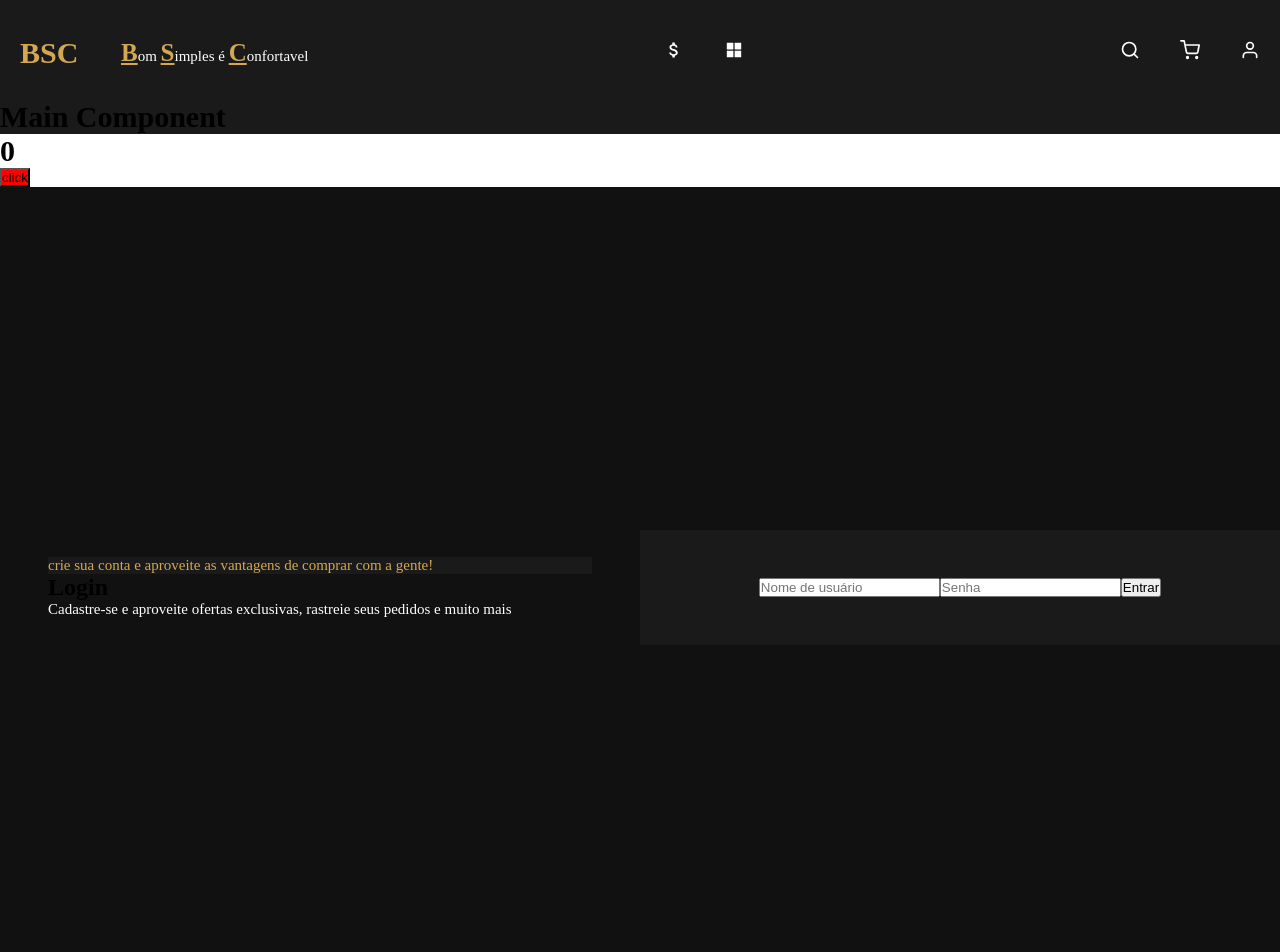
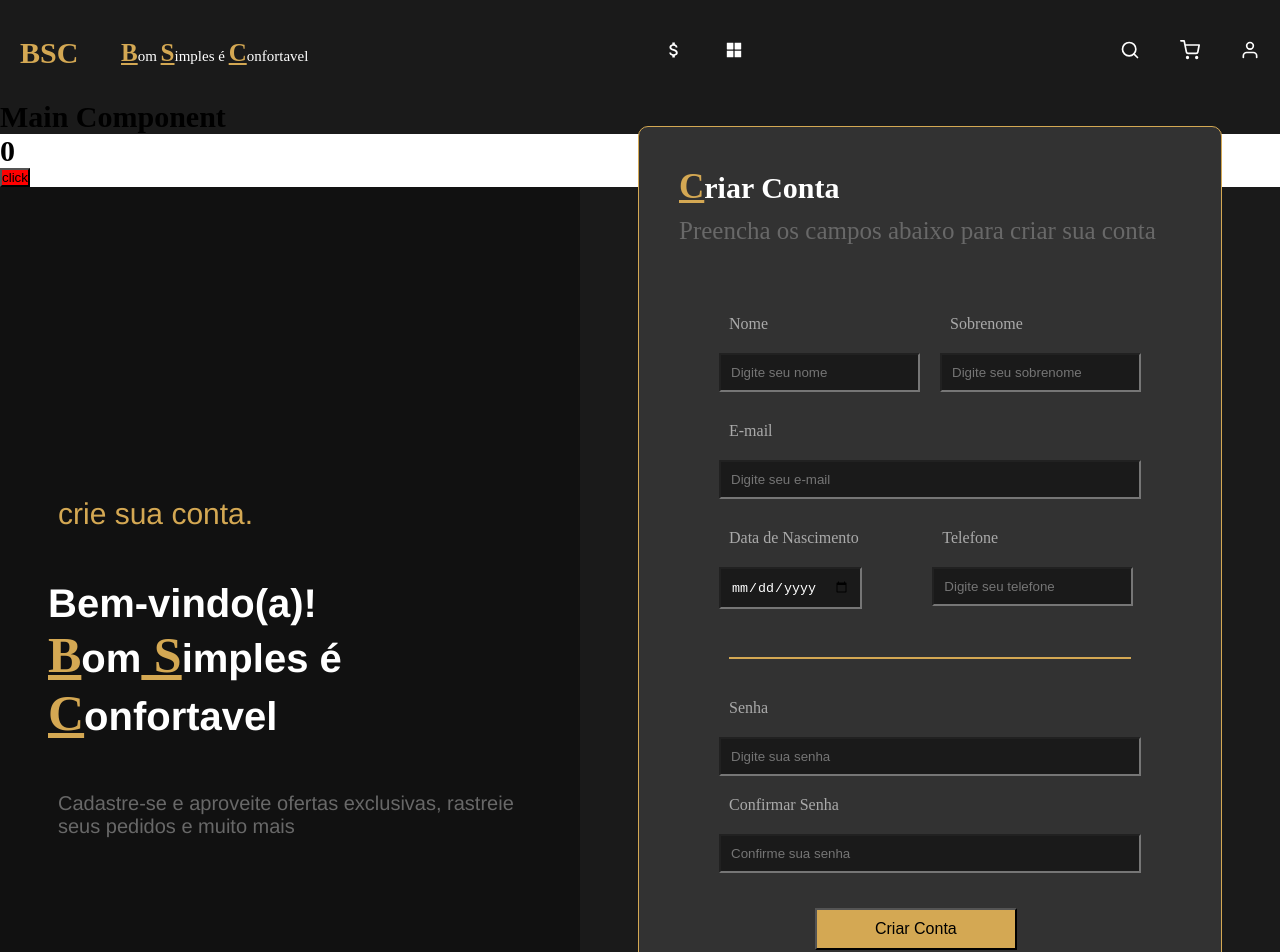
Before and after one commit to wenderWRS3/BSC, a React (Vite) app: page / in a window 1280 px wide. Shown: the top 952 px of the page. Built offline with nearby package versions, Linux system fonts and the light colour scheme.

Commit message:
formulário pronto

```diff
--- a/src/paginalog/Log.css
+++ b/src/paginalog/Log.css
@@ -1,11 +1,12 @@
-#log{
+#log {
     display: flex;
     justify-content: space-between;
     align-items: center;
-    background-color:#111111;
-    height: 100vh;
+    background-color: #111111;
+    height: 120vh;
 }
-#cinquenta{
+
+#cinquenta {
     flex: 1;
     background: #111;
     display: flex;
@@ -13,15 +14,184 @@
     justify-content: center;
     padding: 48px;
 }
-#textoLog{
-    color:  #D4A853;
+
+
+/*stylo e marca*/
+#log_subtitulo {
+   display: black;
+}
+.text_log {
+    color: #D4A853;
+    background-color: #111111;
+    font-size: 30px;
+    margin: 50px 10px;
+    font-family: 'Franklin Gothic Medium', 'Arial Narrow', Arial, sans-serif;
+}
+#texto_Log {
+    color: white;
+    background-color: #111111;
+    font-size: 40px;
+    font-family: 'Franklin Gothic Medium', 'Arial Narrow', Arial, sans-serif;
+}
+#MARCA {
+    color: white;
+    background-color: #111111;
+    font-size: 40px;
+    font-family: 'Franklin Gothic Medium', 'Arial Narrow', Arial, sans-serif;
+}
+#BSC {
+    color: #D4A853;
+    background-color: #111111;
+    font-size: 50px;
+    font-family:'Times New Roman', Times, serif;
+}
+#Plog_sty {
+    color: #686868;
+    background-color: #111111;
+    font-size: 20px;
+    margin: 50px 10px;
+    font-family: 'Franklin Gothic Medium', 'Arial Narrow', Arial, sans-serif;
+}
+
+
+
+
+/*metade 2 da tela (formulario)*/
+#textoLog {
+    color: #D4A853;
     background-color: #1A1A1A;
 }
-#circuloLogDois{
+
+#circuloLogDois {
     flex: 1;
     background: #1a1a1a;
     display: flex;
     align-items: center;
     justify-content: center;
+    height: 120vh;
     padding: 48px;
 }
+
+/*formulario*/
+/*nome*/
+#Ckblog {
+    display: block;
+    border: 1px solid #D4A853;
+    margin: 10px 10px;
+    padding: 30px 30px;
+    background-color: #323232;
+    border-radius: 10px;
+}
+#cLog {
+    color: #D4A853;
+    text-decoration: underline;
+    font-size: 35px;
+}
+#formlog {
+    display: flex;
+    background-color: #323232;
+    padding: 20px;
+
+}
+
+#texlog {
+    color: white;
+    font-size: 30px;
+    margin: 10px 10px;
+}
+
+#Plog {
+    color: #686868;
+    font-size: 25px;
+    margin: 10px 10px;
+}
+
+#fiedsetlog {
+    color: white;
+
+    padding: 20px;
+}
+
+.boxStyle {
+    display: black;
+    color: #686868;
+}
+
+.nomeSobrenome {
+    display: flex;
+
+}
+
+#form-nome {
+    background-color: #1A1A1A;
+}
+#form-sobrenome {
+    background-color: #1A1A1A;
+}
+.form-nome {
+    display: block;
+    margin: 10px 10px;
+    padding: 10px 10px;
+    color: #AAAAAA;
+}
+/*linha*/
+#linhalog {
+    border: 1px solid #D4A853;
+    margin: 20px 20px;
+}
+
+/*email + senha*/
+.form-elem_cheiro {
+    background-color: #1A1A1A;
+    width: 191%;
+        display: block;
+    margin: 10px 10px;
+    padding: 10px 10px;
+    color: #AAAAAA;
+
+}
+/*telefone*/
+#form-data{
+    background-color: #1A1A1A;
+    color:white;
+    margin-right: 60px;
+}
+#form-tel{
+    background-color: #1A1A1A;
+
+}
+/*butao*/
+#bLog {
+    background-color: #D4A853;
+    color: rgb(0, 0, 0);
+    font-size: 16px;
+    cursor: pointer;
+    transition: background-color 0.3s ease;
+    margin: 25px 100%;
+
+}
+/*telha de logar*/
+#TelLog {
+
+    color: #686868;
+    font-size: 16px;
+}
+#TelLog a {
+    color: #D4A853;
+    text-decoration: underline;
+}
+#divLog {
+    display: flex;
+    justify-content: center;
+    align-items: center;
+    margin-top: 30px;
+}
+.ter_uso {
+    color: #D4A853;
+    text-decoration: underline;
+    font-size: 16px;
+}
+#Plog_ter_uso {
+    color: #686868;
+    margin: 10px 10px;
+}
--- a/src/paginalog/Log.jsx
+++ b/src/paginalog/Log.jsx
@@ -4,21 +4,106 @@ export default function Log() {
   return (
     <div id="log">
       <div id="cinquenta">
-        <p id="textoLog">
-          crie sua conta e aproveite as vantagens de comprar com a gente!
-        </p>
-        <h2>Login</h2>
-        <p>Cadastre-se e aproveite ofertas exclusivas, rastreie seus pedidos e muito mais</p>
+        <div id="log_Stayle">
+          <p className='text_log' >crie sua conta.</p>
+          <h2 id="texto_Log">Bem-vindo(a)!</h2>
+          <h1 id="MARCA">
+            <strong id='BSC'> B</strong>om
+             <strong id='BSC'> S</strong>imples
+            é
+             <strong id='BSC'> C</strong>onfortavel</h1>
+
+          <p id="Plog_sty">Cadastre-se e aproveite ofertas exclusivas, rastreie seus pedidos e muito mais</p>
+        </div>
       </div>
 
 
-       <div id="circuloLogDois">
-          <form id="formLog">
-            <input type="text" placeholder="Nome de usuário" />
-            <input type="password" placeholder="Senha" />
-            <button type="submit">Entrar</button>
+      <div id="circuloLogDois">
+        <div id="Ckblog">
+          <h2 id='texlog'><strong id='cLog'>C</strong>riar Conta</h2 >
+          <p id="Plog">Preencha os campos abaixo para criar sua conta</p>
+          <form action="" id="formlog">
+            <fiedset id="fiedsetlog">
+              {/*Log nome*/}
+              <div className="nomeSobrenome">
+                <div className="boxStyle">
+                  <label htmlFor="nome" className="form-nome">Nome</label>
+
+                  <input type="text" name="nome" id="nome" placeholder="Digite seu nome"
+                    required className="form-nome" id="form-nome" />
+
+                </div>
+                <div className="boxStyle">
+                  <label htmlFor="sobrenome" className="form-nome">Sobrenome</label>
+
+                  <input type="text" name="sobrenome" id="sobrenome" placeholder="Digite seu sobrenome"
+                    required className="form-nome" id="form-sobrenome" />
+
+                </div>
+              </div>
+              {/*Log G-mail*/}
+              <div className="nomeSobrenome">
+                <div id="emailbox">
+                  <label htmlFor="email" className="form-nome">E-mail</label>
+
+                  <input type="email" name="email" id="email" placeholder="Digite seu e-mail"
+                    required className="form-nome" className="form-elem_cheiro" />
+
+                </div>
+
+              </div>
+              {/*Data e Telefone*/}
+              <div className="nomeSobrenome">
+                <div className="boxStyle">
+                  <label htmlFor="data" className="form-nome">Data de Nascimento</label>
+                  <input type="date" name="data" id="data" required className="form-nome" id="form-data" />
+                </div>
+                <div className="boxStyle">
+                  <label htmlFor="telefone" className="form-nome">Telefone</label>
+
+                  <input type="tel" name="telefone" placeholder="Digite seu telefone"
+                    required className="form-nome" id="form-tel" />
+
+                </div>
+              </div>
+              <br />
+              <hr id='linhalog' />
+              {/*Log Senha*/}
+              <div className="nomeSobrenome">
+                <div className="boxStyle">
+                  <label htmlFor="senha" className="form-nome">Senha</label>
+                  <input type="password" name="senha" id="senha" placeholder="Digite sua senha"
+                    required className="form-nome" className="form-elem_cheiro" />
+
+                  <label htmlFor="confirmarSenha" className="form-nome">Confirmar Senha</label>
+                  <input type="password" name="confirmarSenha" id="confirmarSenha" placeholder="Confirme sua senha"
+                    required className="form-nome" className="form-elem_cheiro" />
+                </div>
+              </div>
+              {/*Botão de criar conta*/}
+              <div className="nomeSobrenome">
+                <div className="boxStyle">
+                  <button type="submit" className="form-elem_cheiro" id="bLog">Criar Conta</button>
+                </div>
+              </div>
+              {/*Links de login e recuperação de senha*/}
+              <div >
+                <div id="divLog">
+                  <p id='TelLog'>Já tem conta? <a href="/login">Faça login</a></p>
+                </div>
+                <div id="divLog">
+                  <p id='TelLog'>Esqueceu sua senha? <a href="/login">Recupere aqui</a></p>
+                </div>
+                <p id='Plog_ter_uso'>Ao criar uma conta, você concorda <a href="/termos" className="ter_uso">com os termos de uso </a>
+                  e a <a href="/politica-de-privacidade" className="ter_uso"><br />política de privacidade</a>.</p>
+              </div>
+            </fiedset>
+
+
+
           </form>
-         </div>
+        </div>
+      </div>
     </div>
   )
 }
```
